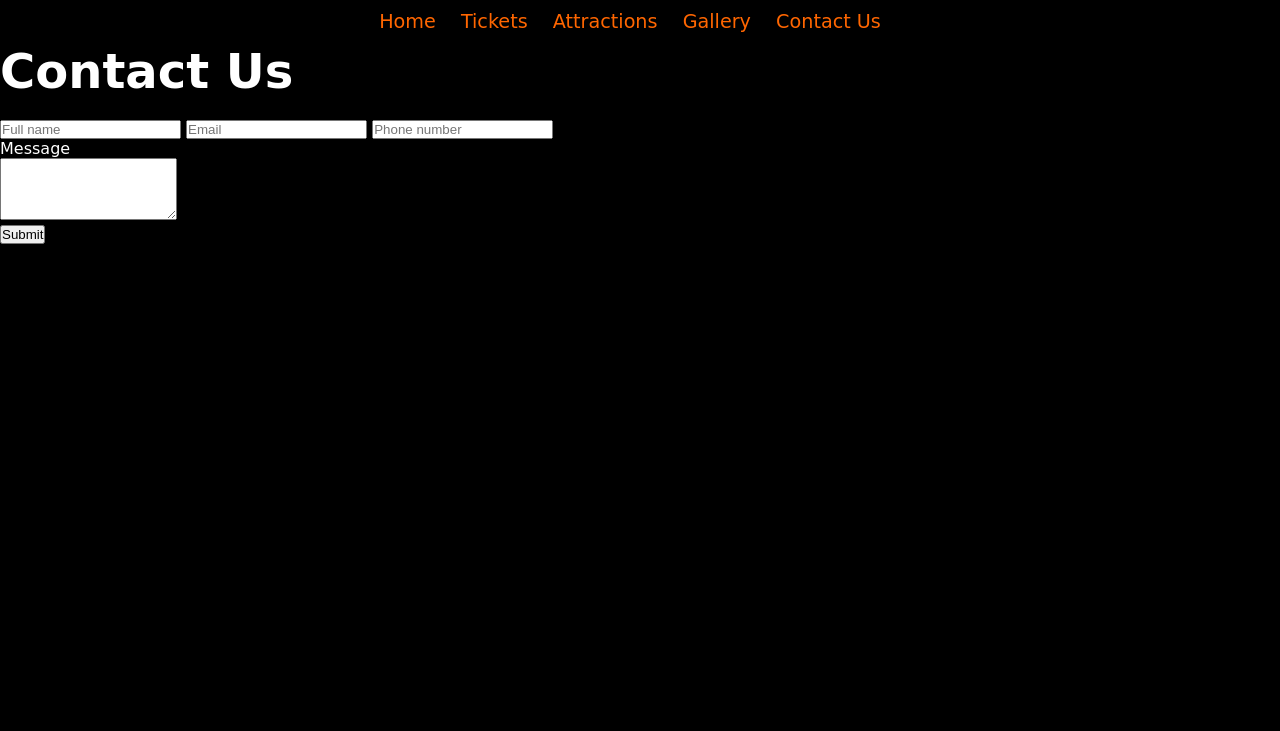
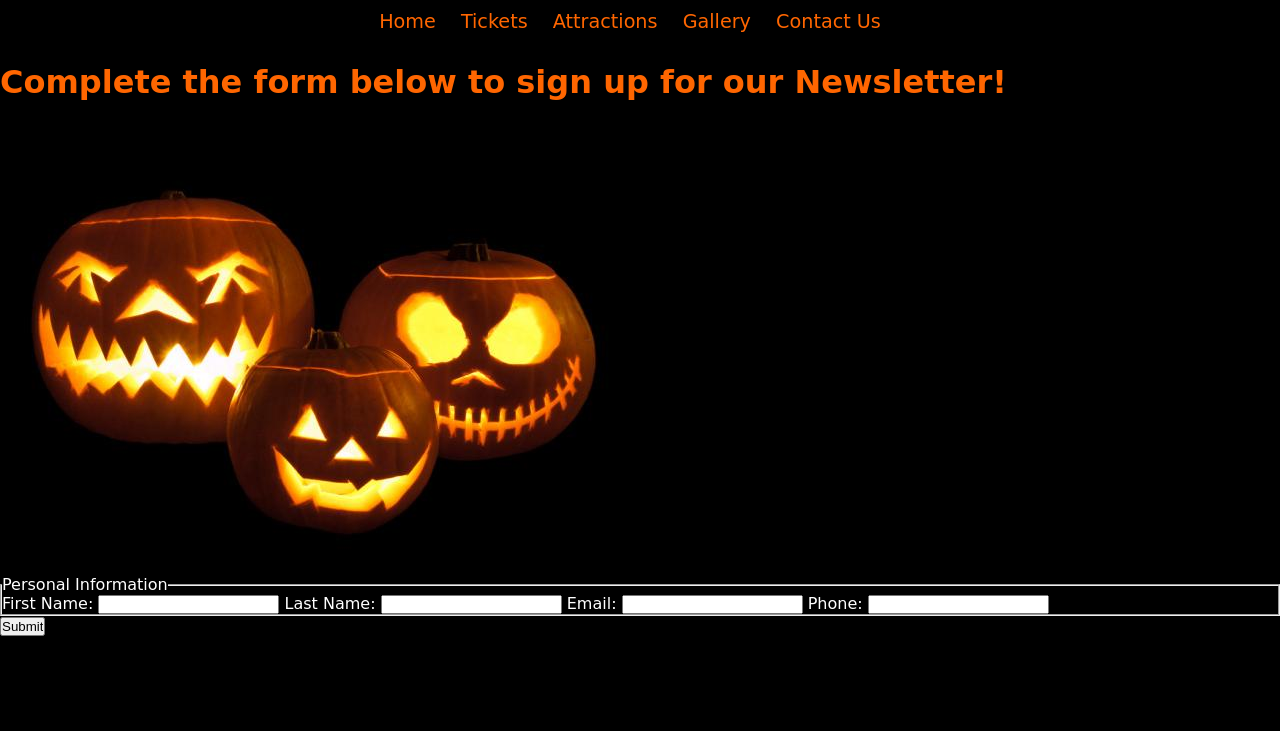
Before and after one commit to WaluigisKitten/Night-of-Fright-Official, a plain HTML site: page contact.html in a window 1280 px wide. Shown: the top 731 px of the page. Drawn offline with Linux system fonts and the light colour scheme.

Commit message:
-added content to contact

```diff
--- a/contact.html
+++ b/contact.html
@@ -5,6 +5,7 @@
     <meta name="viewport" content="width=device-width, initial-scale=1.0">
     <title>Halloween Extravaganza</title>
     <link rel="stylesheet" href="styles.css">
+	<link rel="stylesheet" href="https://cdnjs.cloudflare.com/ajax/libs/font-awesome/4.7.0/css/font-awesome.min.css">
 </head>
 <body>
 
@@ -18,24 +19,54 @@
         </ul>
     </nav>
 
-    <form action="/">
-        <h1>Contact Us</h1>
-        <div class="info">
-          <input class="fname" type="text" name="name" placeholder="Full name">
-          <input type="text" name="name" placeholder="Email">
-          <input type="text" name="name" placeholder="Phone number">
-        </div>
-        <p>Message</p>
-        <div>
-          <textarea rows="4"></textarea>
-        </div>
-        <button type="submit" href="/">Submit</button>
-      </form>
+
+
+	 <div id="form">
+                <h2>Complete the form below to sign up for our Newsletter!</h2>
+
+                <form class="form-grid" method="get">
+					<img src="images/5144861467_86f1655a75_b.jpg" alt="pumpkins">
+                    <fieldset>
+                        <legend>Personal Information</legend>
+                        <label for="fName">First Name:</label>
+                        <input type="text" name="fName" id="fName" required>
+
+                        <label for="lName">Last Name:</label>
+                        <input type="text" name="lName" id="lName" required>
+
+                        <label for="email">Email:</label>
+                        <input type="email" name="email" id="email" required>
+
+                        <label for="phone">Phone:</label>
+                        <input type="tel" id="phone" name="phone" required>
+                    </fieldset>
+
+                        <input type="submit" id="submit" value="Submit" class="btn">
+
+                </form>
+            </div>
 
 	<div class="contactpara">
 		<h3>Located in the deep forests of Massena, NY</h3>
-		<img src="images/location.png" alt="map showing the location of our haunted attractions" height="442">
+		<img src="images/location.png" alt="map showing the location of our haunted attractions" width="900">
 	</div>
+
+	<div class="socialmedia">
+		<a href="https://www.instagram.com/" class="fa fa-instagram" target="_blank"></a>
+		<a href="https://www.facebook.com/" class="fa fa-facebook" target="_blank"></a>
+	</div>
+
+	<footer>
+		<div class="copyright">
+	 <h4>&copy; 2023 Copyright Mason Goolden and Eligha Acevedo - Seaway Software Developers. All rights reserved.</h4>
+        <h4>Last Update: 10/30/2023</h4>
+<h4>Copyright All Rights Reserved, Canva®</h4>
+        <h5>This site is for educational purposes only!!</h5>
+<h4>**FAIR USE**</h4>
+
+<h6>Copyright Disclaimer under section 107 of the Copyright Act 1976, allowance is made for “fair use” for purposes such as criticism, comment, news reporting, teaching, scholarship, education and research.<br>Fair use is a use permitted by copyright statute that might otherwise be infringing. <br>Non-profit, educational or personal use tips the balance in favor of fair use. </h6>
+			</div>
+	</footer>
 
 
     <script src="script.js"></script>
```
